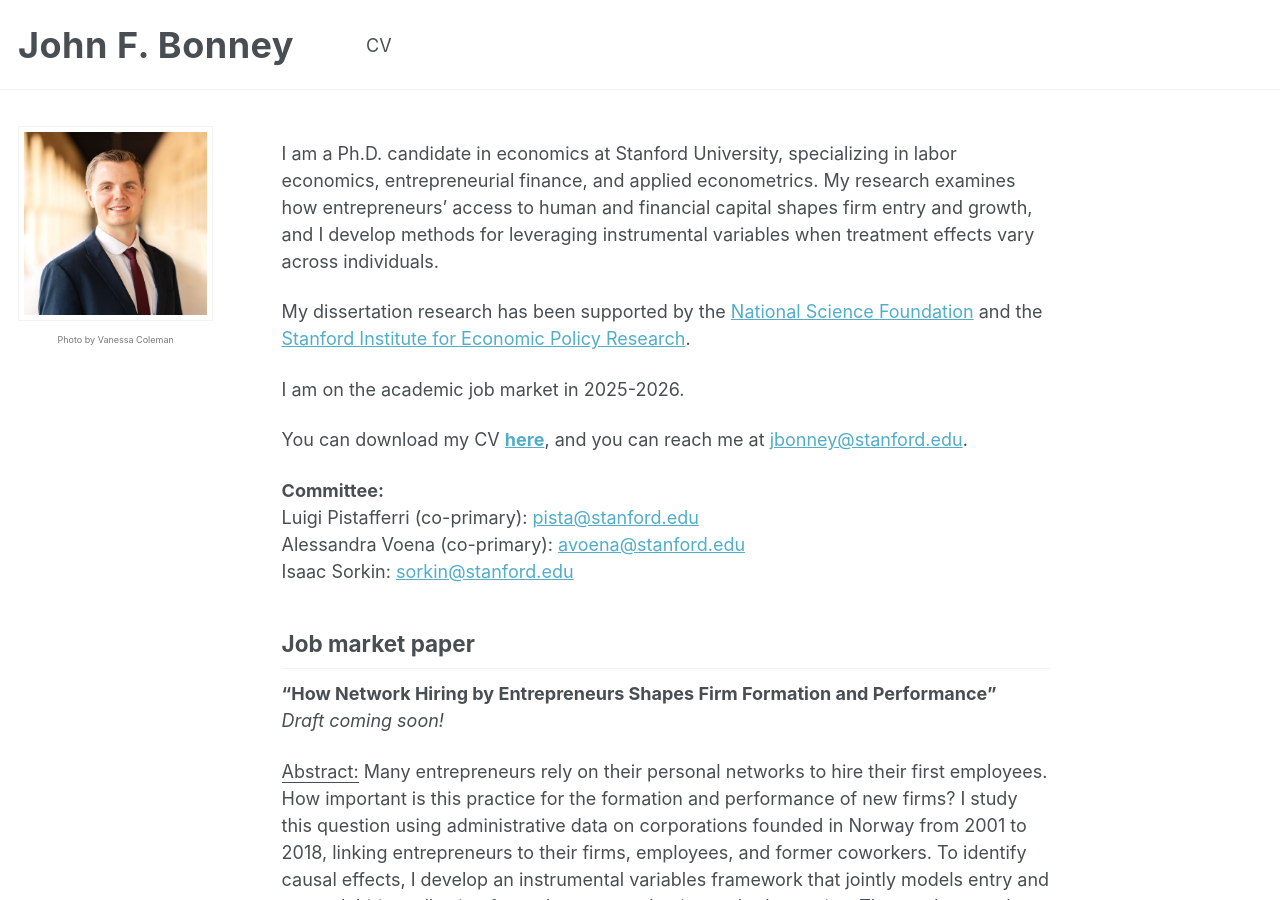
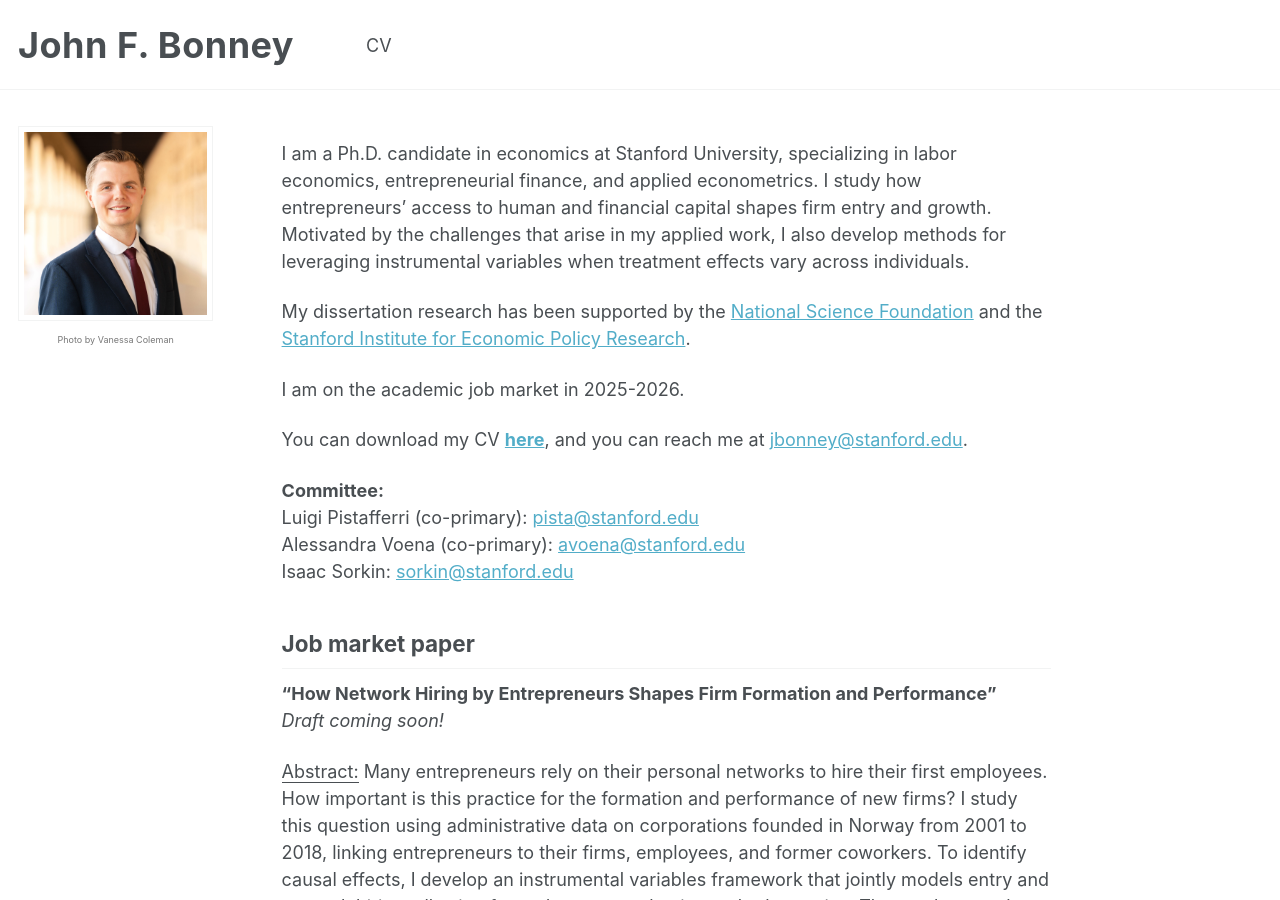
Before and after one commit to johnnybonney/johnnybonney.github.io, a Jekyll site: the page built from _pages/about.md, in a window 1280 px wide and 900 px high. Built offline with Jekyll 4.4.1, drawn with Linux system fonts in a browser that asks for light colours; a script that is not in the unit is left out.

Commit message:
Update about.md

```diff
--- a/_pages/about.md
+++ b/_pages/about.md
@@ -5,7 +5,7 @@ permalink: /
 author_profile: true
 ---
 
-I am a Ph.D. candidate in economics at Stanford University, specializing in labor economics, entrepreneurial finance, and applied econometrics. My research examines how entrepreneurs' access to human and financial capital shapes firm entry and growth, and I develop methods for leveraging instrumental variables when treatment effects vary across individuals.
+I am a Ph.D. candidate in economics at Stanford University, specializing in labor economics, entrepreneurial finance, and applied econometrics. I study how entrepreneurs' access to human and financial capital shapes firm entry and growth. Motivated by the challenges that arise in my applied work, I also develop methods for leveraging instrumental variables when treatment effects vary across individuals.
 
 My dissertation research has been supported by the [National Science Foundation](https://www.nsf.gov/funding/opportunities/grfp-nsf-graduate-research-fellowship-program) and the [Stanford Institute for Economic Policy Research](https://siepr.stanford.edu).
 
```
